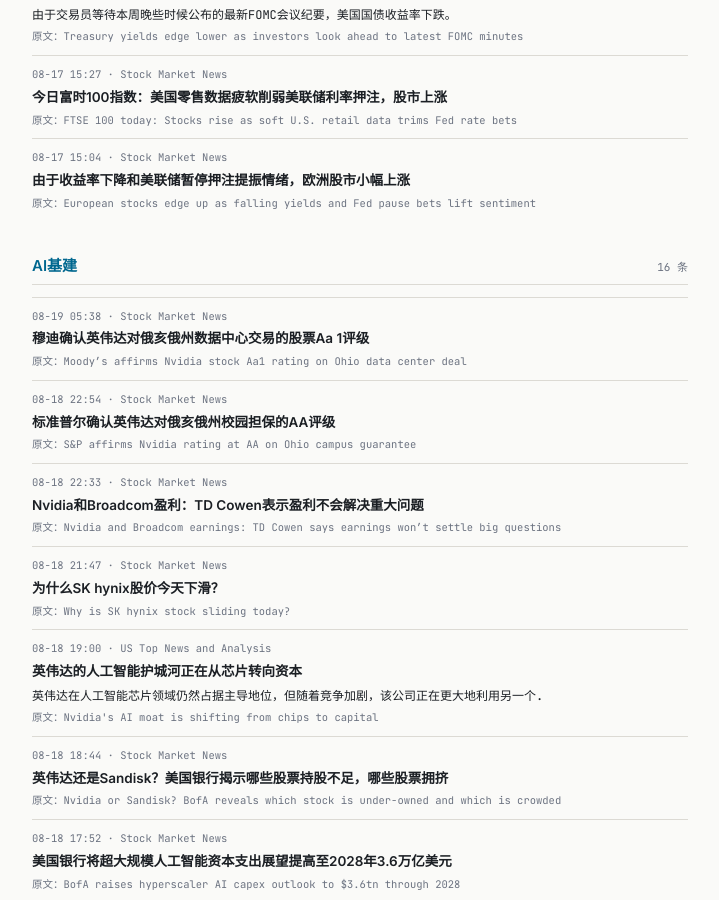
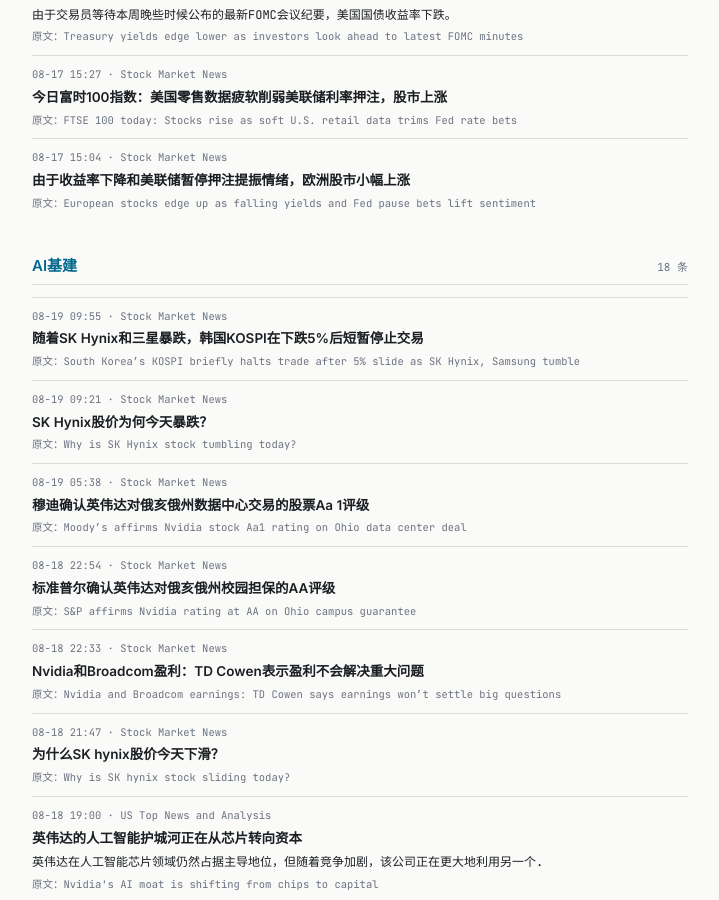
Before and after one commit to tang3super/tang3super.github.io, a Jekyll site: the page built from macro-trade/news-digest.md, in a window 1280 px wide and 900 px high, scrolled down 6105 px. Shown: the whole window, without its empty margins (280-999 px from the left). Built offline with Jekyll 4.4.1, drawn with Linux system fonts in a browser that asks for light colours; some of the changed text lies outside the part shown.

Commit message:
sync news-digest article

```diff
--- a/macro-trade/news-digest.md
+++ b/macro-trade/news-digest.md
@@ -416,6 +416,18 @@
     title_zh: 由于收益率下降和美联储暂停押注提振情绪，欧洲股市小幅上涨
 - name: AI基建
   items:
+  - title: South Korea’s KOSPI briefly halts trade after 5% slide as SK Hynix, Samsung tumble
+    summary: ''
+    link: https://www.investing.com/news/stock-market-news/south-koreas-kospi-briefly-halts-trade-after-5-slide-as-sk-hynix-samsung-tumble-4866353
+    source: Stock Market News
+    time: 08-19 09:55
+    title_zh: 随着SK Hynix和三星暴跌，韩国KOSPI在下跌5%后短暂停止交易
+  - title: Why is SK Hynix stock tumbling today?
+    summary: ''
+    link: https://www.investing.com/news/stock-market-news/why-is-sk-hynix-stock-tumbling-today-93CH-4866304
+    source: Stock Market News
+    time: 08-19 09:21
+    title_zh: SK Hynix股价为何今天暴跌？
   - title: Moody’s affirms Nvidia stock Aa1 rating on Ohio data center deal
     summary: ''
     link: https://www.investing.com/news/stock-market-news/moodys-affirms-nvidia-stock-aa1-rating-on-ohio-data-center-deal-93CH-4866178
```
Also changed, not shown: other parts of macro-trade/news-digest.md (+1 -1 lines).
